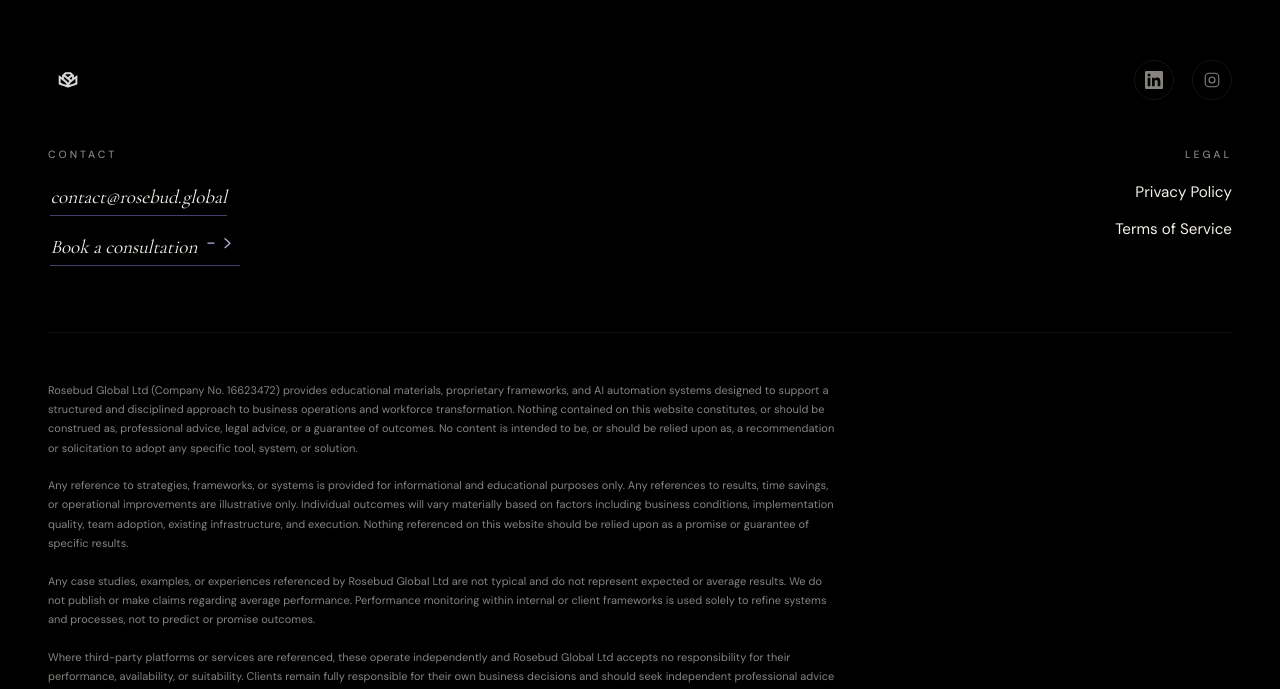
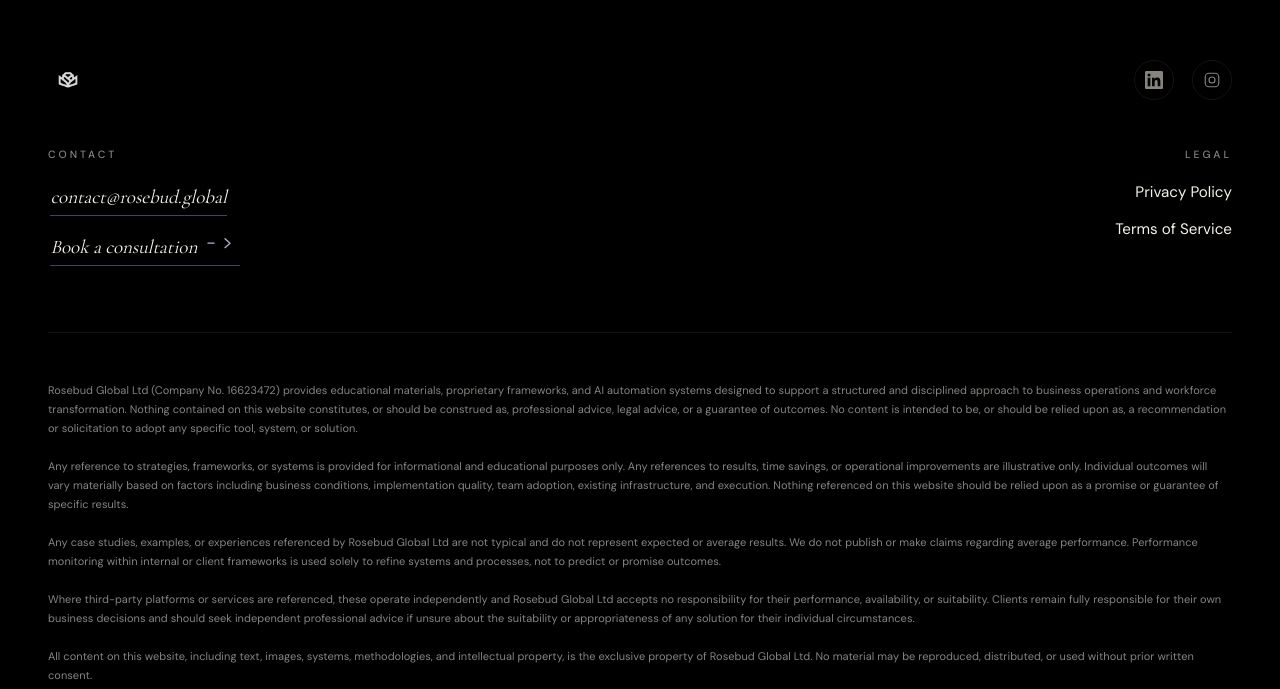
Before and after one commit to 0liviareed/rosebud-solutions-homepage, a Next.js app: page /industries/insurance in a window 1280 px wide. Shown: the part 11311-12000 px from the top of the page. Built offline with nearby package versions, Linux system fonts and the light colour scheme.

Commit message:
Disclaimer full width within footer inner container
Co-Authored-By: Claude Opus 4.7 (1M context) <noreply@anthropic.com>

```diff
--- a/src/app/globals.css
+++ b/src/app/globals.css
@@ -3296,7 +3296,6 @@ button { font: inherit; color: inherit; }
 
 .rb-footer-disclaimer {
   padding: clamp(2rem, 4vw, 3rem) 0;
-  max-width: 72ch;
   margin: 0;
 }
 .rb-footer-disclaimer p {
```
